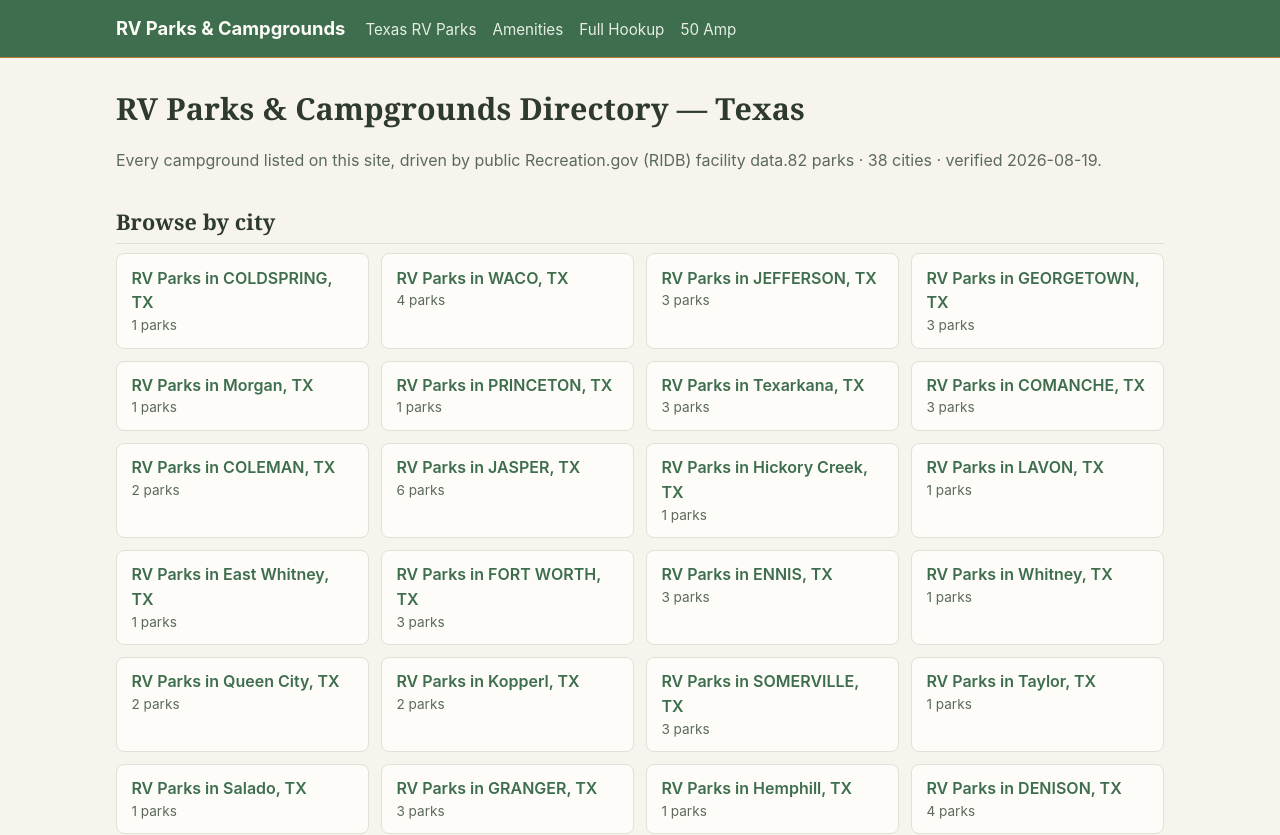
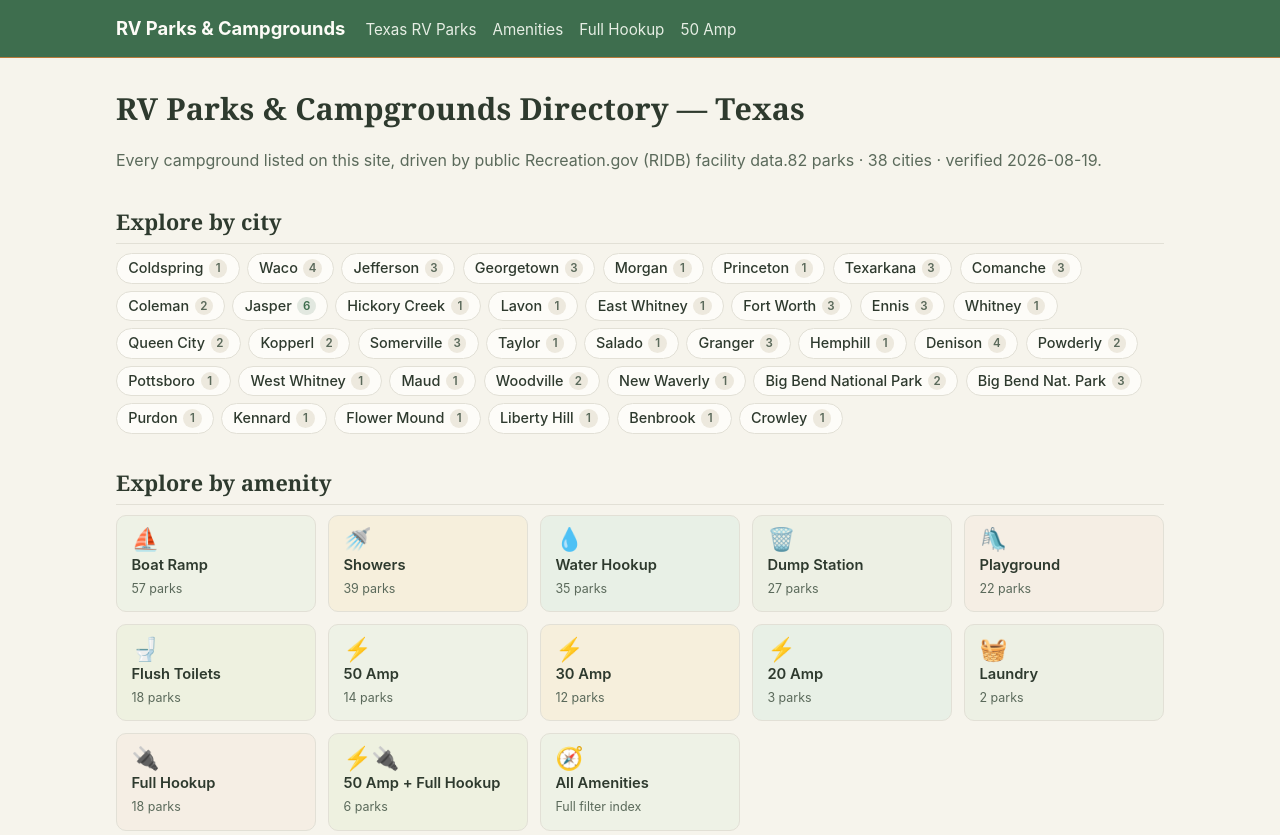
Before and after one commit to k00jax/rv-parks-directory, a Next.js app: page / in a window 1280 px wide. Shown: the top 835 px of the page. Built offline with nearby package versions, Linux system fonts and the light colour scheme.

Commit message:
UX (A): homepage browse hierarchy — city tag chips + amenity icon tiles

```diff
--- a/src/app/globals.css
+++ b/src/app/globals.css
@@ -229,6 +229,93 @@ table.data.sortable thead th[aria-sort='descending'] {
   font-size: 0.85rem;
 }
 
+/* ---- Homepage browse: city chips (compact tag row) ---- */
+.chip-row {
+  display: flex;
+  flex-wrap: wrap;
+  gap: 0.45rem;
+}
+.chip {
+  display: inline-flex;
+  align-items: center;
+  gap: 0.35rem;
+  padding: 0.3rem 0.7rem;
+  border: 1px solid var(--border);
+  border-radius: 999px;
+  background: var(--surface);
+  color: var(--text);
+  font-size: 0.9rem;
+  font-weight: 500;
+  line-height: 1.3;
+  white-space: nowrap;
+  transition: background 0.12s ease, border-color 0.12s ease;
+}
+.chip:hover {
+  background: var(--hover);
+  border-color: var(--accent);
+  text-decoration: none;
+}
+.chip .chip-count {
+  display: inline-flex;
+  align-items: center;
+  justify-content: center;
+  min-width: 1.15rem;
+  height: 1.15rem;
+  padding: 0 0.3rem;
+  border-radius: 999px;
+  background: var(--surface-2);
+  color: var(--muted);
+  font-size: 0.72rem;
+  font-weight: 600;
+}
+.chip .chip-count.chip-count-hot {
+  background: rgba(62, 110, 78, 0.14);
+  color: var(--accent);
+}
+
+/* ---- Homepage browse: amenity icon tiles ---- */
+.amenity-grid {
+  display: grid;
+  grid-template-columns: repeat(auto-fill, minmax(170px, 1fr));
+  gap: 0.75rem;
+}
+.amenity-tile {
+  display: flex;
+  flex-direction: column;
+  gap: 0.3rem;
+  padding: 0.8rem 0.9rem;
+  border: 1px solid var(--border);
+  border-radius: 10px;
+  background: var(--surface);
+  transition: border-color 0.12s ease, transform 0.08s ease;
+}
+.amenity-tile:hover {
+  border-color: var(--accent);
+  text-decoration: none;
+  transform: translateY(-1px);
+}
+.amenity-tile .amenity-icon {
+  font-size: 1.4rem;
+  line-height: 1;
+}
+.amenity-tile .amenity-label {
+  font-weight: 600;
+  color: var(--text);
+  font-size: 0.92rem;
+  line-height: 1.25;
+}
+.amenity-tile .amenity-count {
+  color: var(--muted);
+  font-size: 0.78rem;
+}
+/* Subtle sage/amber/green tints — light enough to keep text legible */
+.amenity-tile.tint-sage { background: #eef2e6; }
+.amenity-tile.tint-amber { background: #f6efdc; }
+.amenity-tile.tint-green { background: #e8f0e6; }
+.amenity-tile.tint-moss { background: #edf0e4; }
+.amenity-tile.tint-earth { background: #f5eee4; }
+.amenity-tile.tint-olive { background: #eef1e0; }
+
 .disclosure {
   border: 1px solid var(--border);
   background: var(--surface-2);
--- a/src/app/page.tsx
+++ b/src/app/page.tsx
@@ -7,6 +7,54 @@ export const metadata: Metadata = {
   title: 'RV Parks & Campgrounds Directory — All Texas Parks',
   description: `Browse all ${parks.length} campgrounds and RV parks in Texas with prices, ratings, and amenities from Recreation.gov data.`,
 };
+
+// Source city names are ALL-CAPS (e.g. "COLDSPRING"); display as Title Case.
+function titleCase(name: string): string {
+  return name
+    .toLowerCase()
+    .split(/(\s+|-)/)
+    .map((w) => (/^\s*$/.test(w) || w === '-' ? w : w.charAt(0).toUpperCase() + w.slice(1)))
+    .join('');
+}
+
+// Nature-theme emoji per amenity hub slug (sensible, not literal).
+const AMENITY_EMOJI: Record<string, string> = {
+  'boat-ramp': '⛵',
+  showers: '🚿',
+  'water-hookup': '💧',
+  'dump-station': '🗑️',
+  playground: '🛝',
+  'flush-toilets': '🚽',
+  '50-amp': '⚡',
+  '30-amp': '⚡',
+  '20-amp': '⚡',
+  laundry: '🧺',
+  'full-hookup': '🔌',
+  '50-amp-full-hookup': '⚡🔌',
+};
+
+// Short tile label per hub slug (full title is long-form SEO copy).
+const AMENITY_LABEL: Record<string, string> = {
+  'boat-ramp': 'Boat Ramp',
+  showers: 'Showers',
+  'water-hookup': 'Water Hookup',
+  'dump-station': 'Dump Station',
+  playground: 'Playground',
+  'flush-toilets': 'Flush Toilets',
+  '50-amp': '50 Amp',
+  '30-amp': '30 Amp',
+  '20-amp': '20 Amp',
+  laundry: 'Laundry',
+  'full-hookup': 'Full Hookup',
+  '50-amp-full-hookup': '50 Amp + Full Hookup',
+};
+
+// Subtle sage/amber/green tints cycled across tiles (not loud).
+const AMENITY_TINTS = ['tint-sage', 'tint-amber', 'tint-green', 'tint-moss', 'tint-earth', 'tint-olive'];
+
+function amenityLabel(slug: string): string {
+  return AMENITY_LABEL[slug] ?? titleCase(slug.replace(/-/g, ' '));
+}
 
 export default function HomePage() {
   const lastVerified = datasetMeta.lastVerified;
@@ -19,35 +67,59 @@ export default function HomePage() {
       </p>
 
       <section>
-        <h2>Browse by city</h2>
-        <div className="card-grid">
-          {cities.map((c) => (
-            <div className="card" key={c.slug}>
-              <Link href={`/rv-parks/texas/${c.slug}/`}>
-                RV Parks in {c.name}, TX
+        <h2>Explore by city</h2>
+        <div className="chip-row">
+          {cities.map((c) => {
+            const count = c.parkIds.length;
+            return (
+              <Link
+                key={c.slug}
+                className="chip"
+                href={`/rv-parks/texas/${c.slug}/`}
+                aria-label={`${titleCase(c.name)} — ${count} park${count === 1 ? '' : 's'}`}
+              >
+                {titleCase(c.name)}
+                <span className={`chip-count${count >= 5 ? ' chip-count-hot' : ''}`}>{count}</span>
               </Link>
-              <div className="muted">{c.parkIds.length} parks</div>
-            </div>
-          ))}
+            );
+          })}
         </div>
       </section>
 
       <section>
-        <h2>Browse by amenity</h2>
-        <div className="card-grid">
-          {amenityHubs.map((a) => {
+        <h2>Explore by amenity</h2>
+        <div className="amenity-grid">
+          {amenityHubs.map((a, i) => {
             const count = parks.filter(a.match).length;
+            const label = amenityLabel(a.slug);
             return (
-              <div className="card" key={a.slug}>
-                <Link href={`/rv-parks/${a.slug}/`}>{a.title}</Link>
-                <div className="muted">{count} parks</div>
-              </div>
+              <Link
+                key={a.slug}
+                className={`amenity-tile ${AMENITY_TINTS[i % AMENITY_TINTS.length]}`}
+                href={`/rv-parks/${a.slug}/`}
+                aria-label={`${label} — ${count} park${count === 1 ? '' : 's'}`}
+              >
+                <span className="amenity-icon" aria-hidden="true">
+                  {AMENITY_EMOJI[a.slug] ?? '⛺'}
+                </span>
+                <span className="amenity-label">{label}</span>
+                <span className="amenity-count">
+                  {count} park{count === 1 ? '' : 's'}
+                </span>
+              </Link>
             );
           })}
-          <div className="card">
-            <Link href="/rv-parks/amenities/">All RV park amenities in Texas</Link>
-            <div className="muted">Full amenity filter index</div>
-          </div>
+          <Link
+            className={`amenity-tile ${AMENITY_TINTS[amenityHubs.length % AMENITY_TINTS.length]}`}
+            href="/rv-parks/amenities/"
+            aria-label="All RV park amenities in Texas — full amenity filter index"
+          >
+            <span className="amenity-icon" aria-hidden="true">
+              🧭
+            </span>
+            <span className="amenity-label">All Amenities</span>
+            <span className="amenity-count">Full filter index</span>
+          </Link>
         </div>
       </section>
 
```
Also changed, not shown: 1 other file (tests, documents, lock files or other folders).
